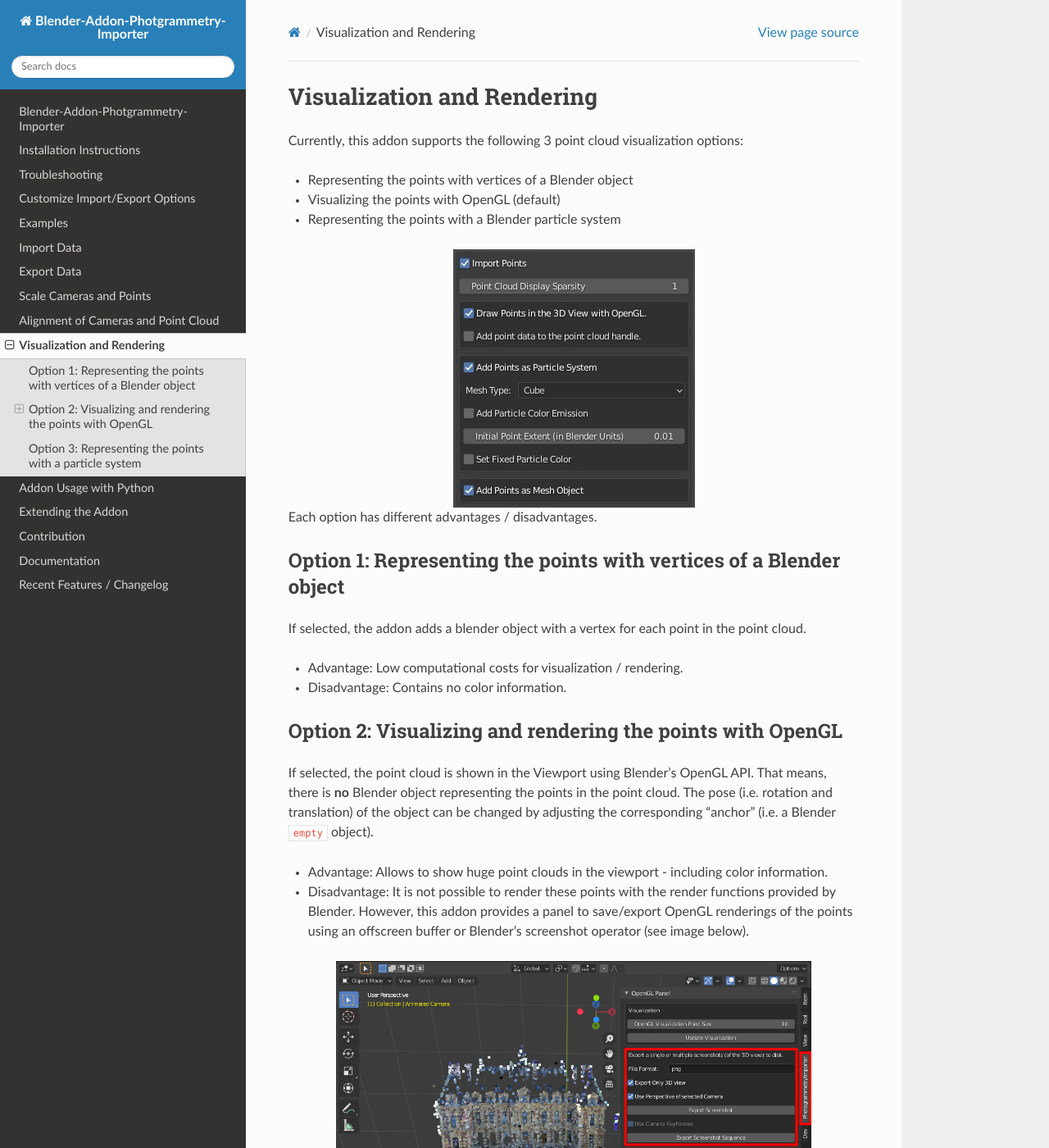
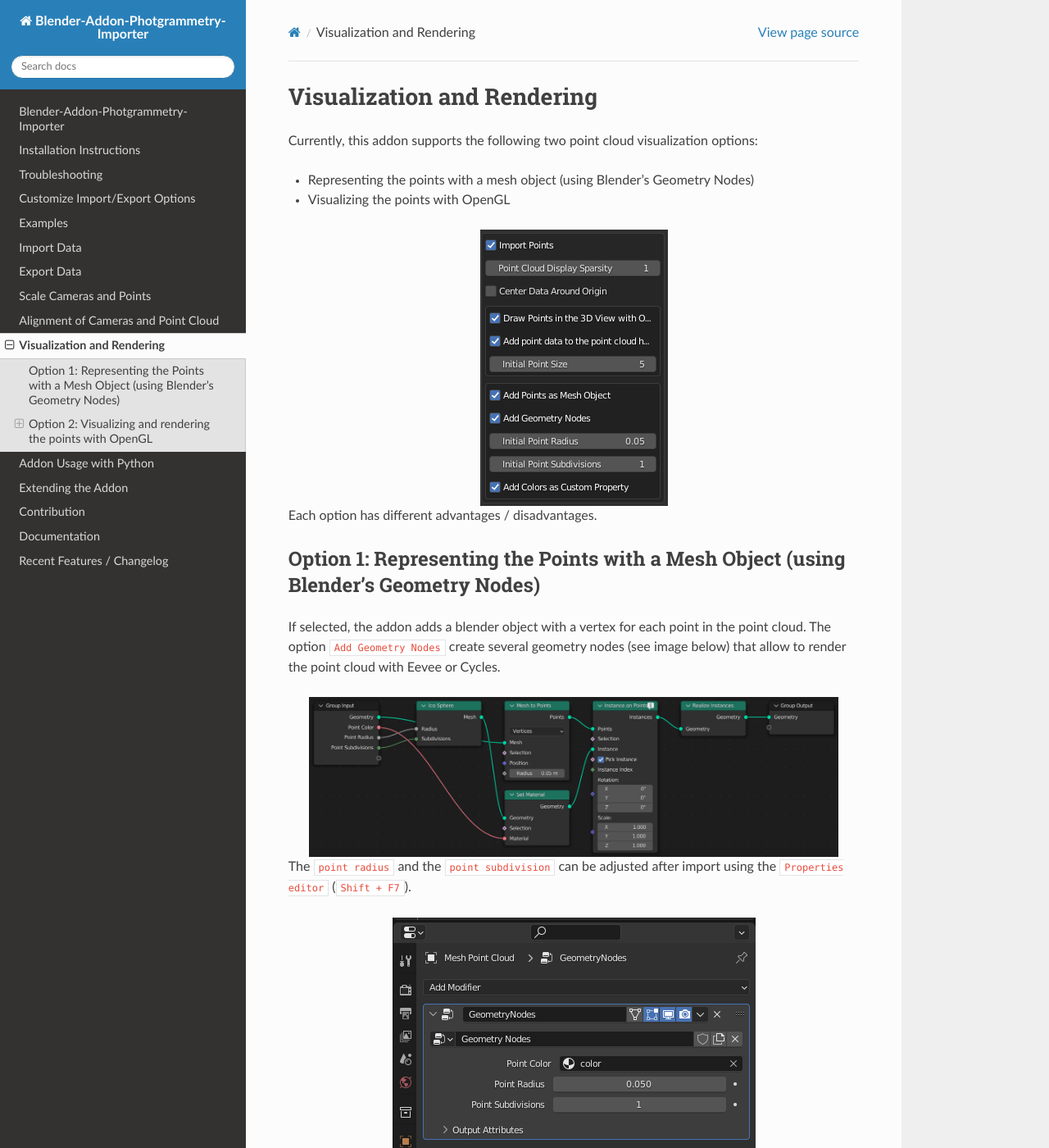
Before and after one commit to SBCV/Blender-Addon-Photogrammetry-Importer, a Sphinx documentation site: the page built from doc/sphinx/source/point_cloud.rst, in a window 1280 px wide and 1400 px high. Shown: the whole window at 82% size. Built offline with Sphinx 7.4.7 and the Read the Docs theme 2.0.0, drawn with Linux system fonts in a browser that asks for light colours; pages that are not in the unit, such as notebooks, are missing from menus; some of the changed text lies outside the part shown.

Commit message:
Adjust documentation to changes in point cloud representation

```diff
--- a/doc/sphinx/source/point_cloud.rst
+++ b/doc/sphinx/source/point_cloud.rst
@@ -2,11 +2,10 @@
 Visualization and Rendering
 ***************************
 
-Currently, this addon supports the following 3 point cloud visualization options:
+Currently, this addon supports the following two point cloud visualization options:
 
-* Representing the points with vertices of a Blender object
-* Visualizing the points with OpenGL (default)
-* Representing the points with a Blender particle system
+* Representing the points with a mesh object (using Blender's Geometry Nodes)
+* Visualizing the points with OpenGL
 
 
 .. image:: ../../images/import_point_options.png
@@ -15,20 +14,27 @@
 
 Each option has different advantages / disadvantages.
 
-Option 1: Representing the points with vertices of a Blender object
-===================================================================
+Option 1: Representing the Points with a Mesh Object (using Blender's Geometry Nodes)
+=====================================================================================
 
-If selected, the addon adds a blender object with a vertex for each point in the point cloud.
+If selected, the addon adds a blender object with a vertex for each point in the point cloud. The option :code:`Add Geometry Nodes` create several geometry nodes (see image below) that allow to render the point cloud with Eevee or Cycles.
 
-* Advantage: Low computational costs for visualization / rendering.
-* Disadvantage: Contains no color information.
+.. image:: ../../images/geometry_nodes.png
+   :scale: 45 %
+   :align: center
+
+The :code:`point radius` and the :code:`point subdivision` can be adjusted after import using the :code:`Properties editor` (:code:`Shift + F7`).
+
+.. image:: ../../images/geometry_nodes_options.png
+   :scale: 100 %
+   :align: center
 
 Option 2: Visualizing and rendering the points with OpenGL
 ==========================================================
 
 If selected, the point cloud is shown in the Viewport using Blender's OpenGL API. That means, there is **no** Blender object representing the points in the point cloud. The pose (i.e. rotation and translation) of the object can be changed by adjusting the corresponding "anchor" (i.e. a Blender :code:`empty` object).
 
-* Advantage: Allows to show huge point clouds in the viewport - including color information.
+* Advantage: Low computational costs for visualization.
 * Disadvantage: It is not possible to render these points with the render functions provided by Blender. However, this addon provides a panel to save/export OpenGL renderings of the points using an offscreen buffer or Blender's screenshot operator (see image below).
 
 .. image:: ../../images/opengl_panel_export.png
@@ -64,29 +70,3 @@
 .. image:: ../../images/viewport_cleaned_annotations.jpeg
    :scale: 45 %
    :align: center
-
-
-Option 3: Representing the points with a particle system
-========================================================
-
-If selected, the point cloud is represented with two objects.
-
-* One object associated with a particle system, which represents the structure of the point cloud.
-* One object that defines the shape of the particles.
-
-The color of the particles is defined by a single material as shown in the image below.
-
-.. image:: ../../images/particle_system_material.jpg
-   :scale: 45 %
-   :align: center
-
-Note: The second input :code:`Value` in the :code:`Divide` node represents the number of particles in the point cloud.
-
-* Advantage: Contains color information, which can be rendered using Cycles.
-* Disadvantage: High computational costs for visualization / rendering, i.e. limited to medium-sized point clouds.
-
-Sometimes Blender draws boundaries around the particles of the point cloud. In order to improve the visualization of the point cloud one can disable :code:`Extras` under :code:`Overlays` in the :code:`3D view`. The following image shows the corresponding options.
-
-.. image:: ../../images/disable_object_extras_overlay_annotation.jpg
-   :scale: 45 %
-   :align: center
```
Also changed, not shown: doc/images/disable_object_extras_overlay_annotation.jpg (deleted), doc/images/geometry_nodes.png (added), doc/images/geometry_nodes_options.png (added), doc/images/import_point_options.png, doc/images/particle_system_material.jpg (deleted).
